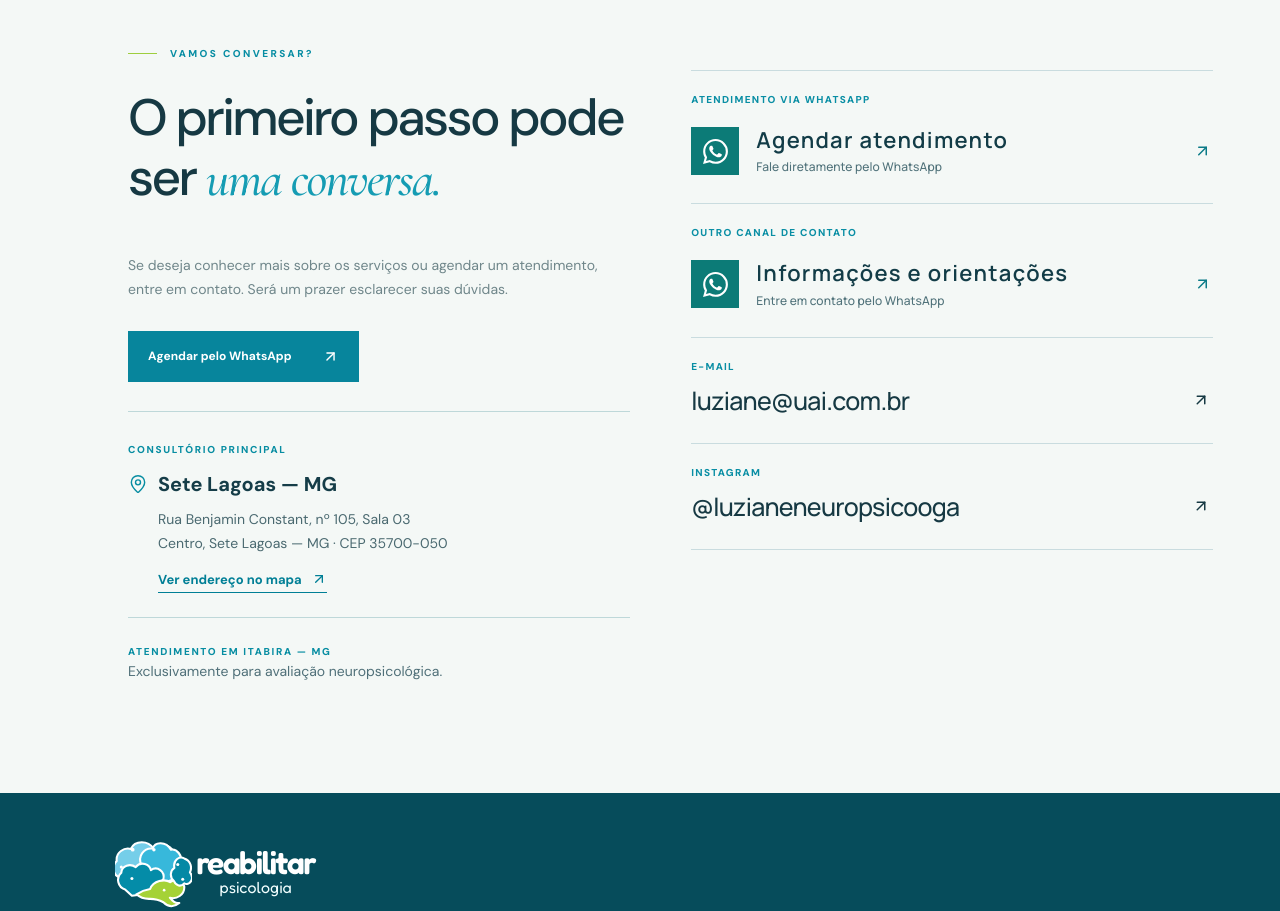
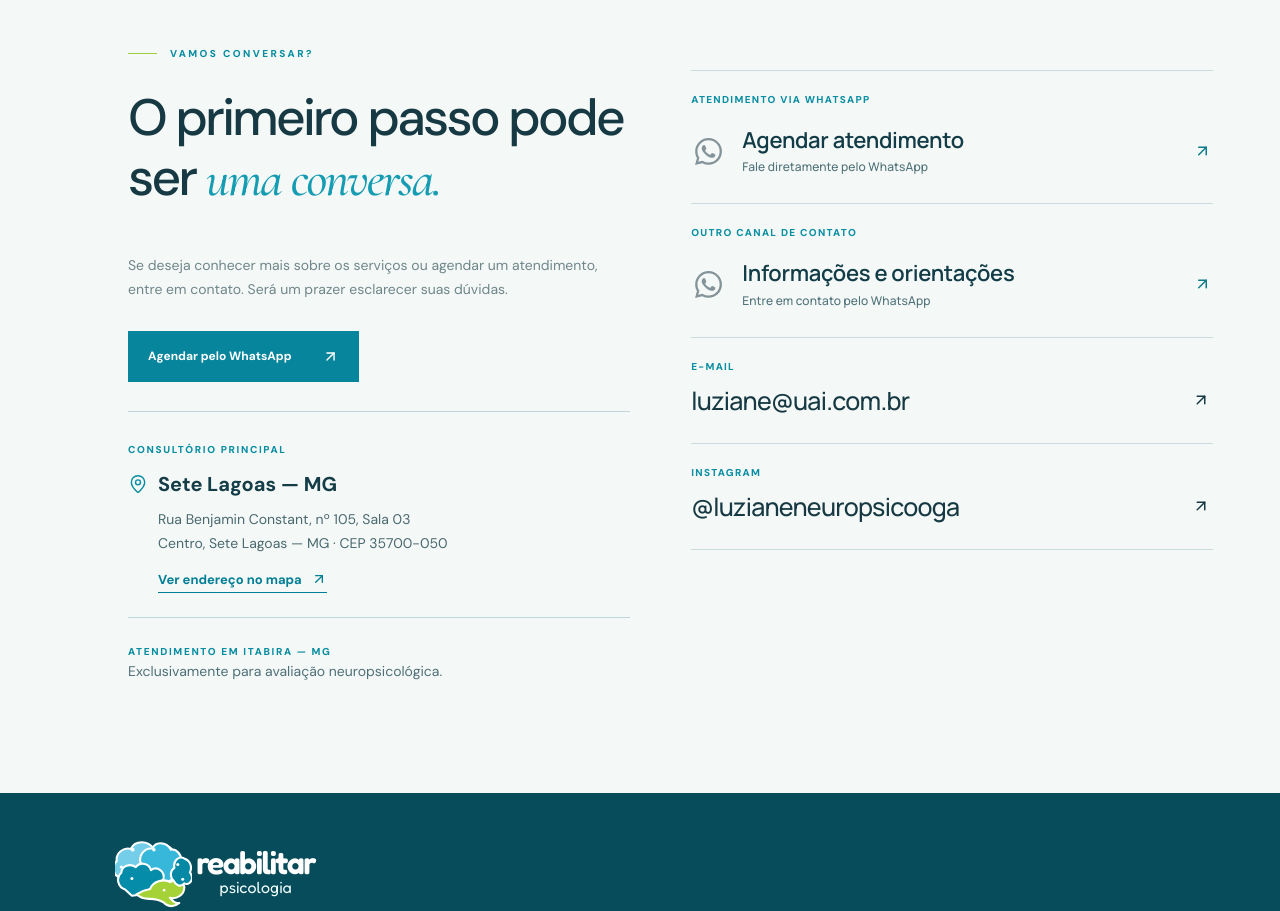
Before and after one commit to gabrieldigitalsales-del/luzianebiosite, a React (Vite) app: page / in a window 1280 px wide. Shown: the part 4100-5011 px from the top of the page. Built offline with nearby package versions, Linux system fonts and the light colour scheme.

Commit message:
Remove fundos dos ícones WhatsApp e adota cinza premium

```diff
--- a/src/styles.css
+++ b/src/styles.css
@@ -123,3 +123,13 @@ h1,h2,h3{font-family:'DM Sans',sans-serif}h1{font-weight:500!important}h2{font-w
 .contact-detail .whatsapp-contact-link:hover .whatsapp-contact-icon{background:#09615d;}
 .contact-detail .whatsapp-contact-link:hover .whatsapp-contact-arrow{transform:translate(4px,-4px);}
 @media(max-width:760px){.care-location{margin-top:25px}.whatsapp-contact-icon{width:44px;height:44px}.contact-detail .whatsapp-contact-link{gap:12px}.whatsapp-contact-copy strong{font-size:17px}.care-location-heading{font-size:18px}}
+
+/* Contatos premium: marca WhatsApp monocromática, sem contêiner visual */
+.contact-detail .whatsapp-contact-link{transition:opacity .25s ease;}
+.whatsapp-contact-icon{width:34px!important;height:38px!important;display:flex!important;align-items:center;justify-content:center;background:transparent!important;color:#849399!important;border:0!important;border-radius:0!important;box-shadow:none!important;padding:0!important;}
+.whatsapp-contact-icon svg{width:27px!important;height:27px!important;fill:currentColor!important;display:block;}
+.contact-detail .whatsapp-contact-link:hover .whatsapp-contact-icon{background:transparent!important;color:#5e747b!important;}
+.contact-detail .whatsapp-contact-link:hover{opacity:.8;}
+.whatsapp-contact-copy strong{letter-spacing:-.3px!important;font-weight:600;}
+.whatsapp-contact-arrow{transition:transform .25s ease;}
+@media(max-width:760px){.whatsapp-contact-icon{width:30px!important;height:36px!important}}
```
